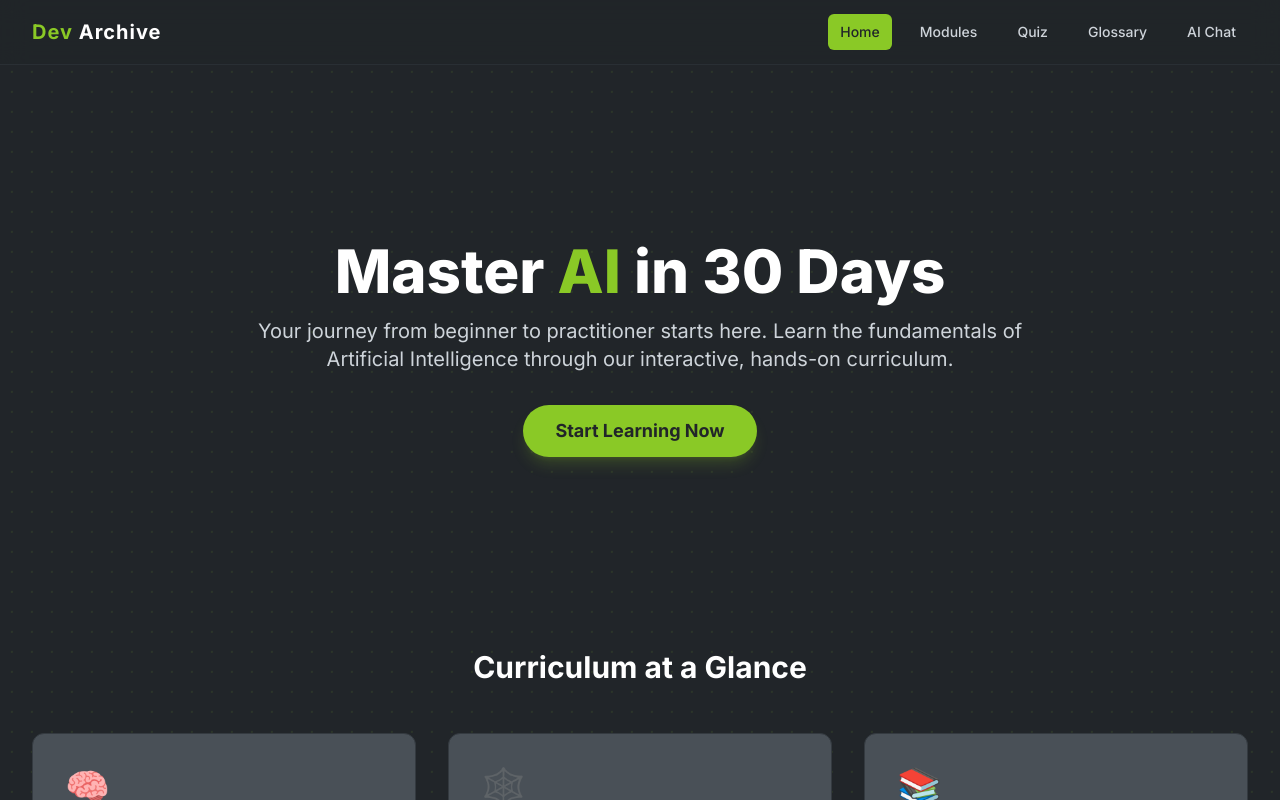
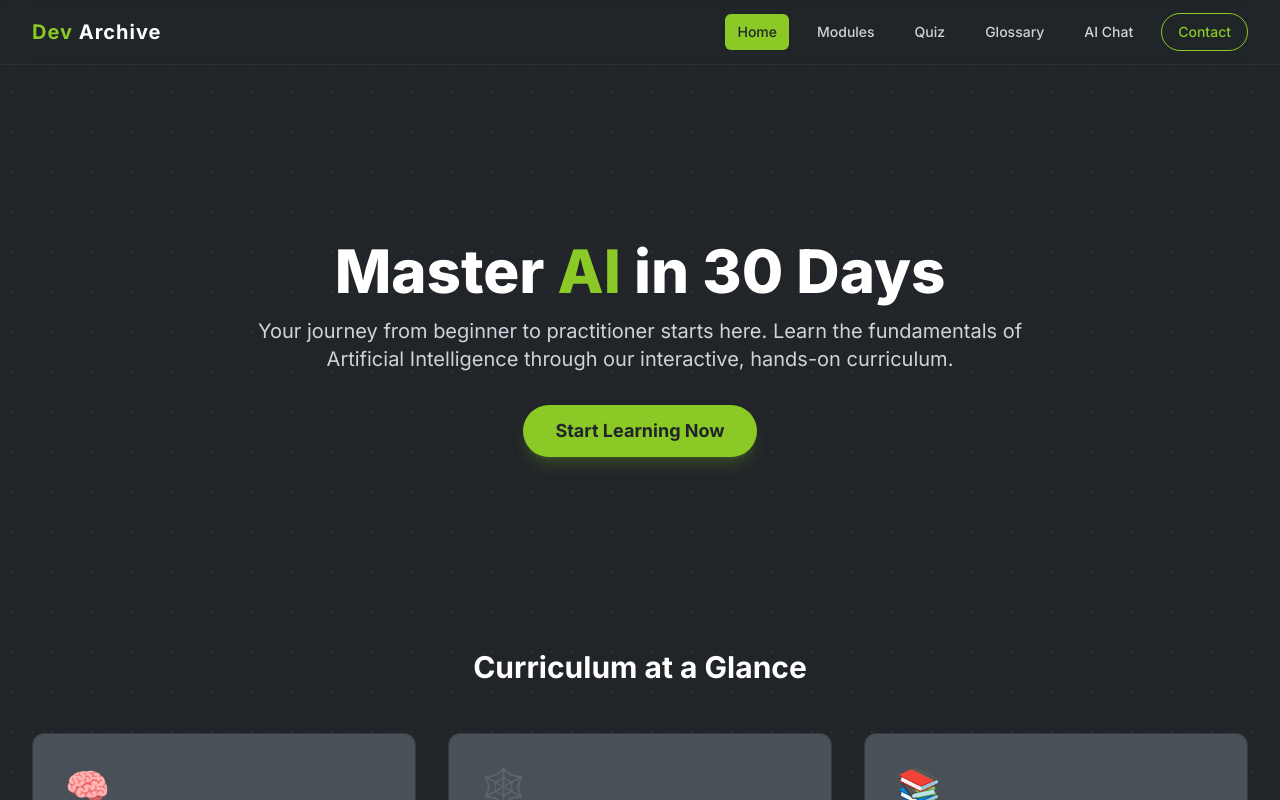
Before and after one commit to Shepherdwilliams/Dev-Archive, a React (Vite) app: page / in a window 1280 px wide. Shown: the top 800 px of the page. Built offline with nearby package versions, Linux system fonts and the light colour scheme; no server answers.

Commit message:
refactor: Remove authentication and Appwrite, add contact link
Removes all user authentication related code, including the Auth component and Appwrite client configuration. Updates the Header to include a contact email link.

```diff
--- a/components/Auth.tsx
+++ /dev/null
@@ -1,2 +0,0 @@
-// This component has been removed as part of the elimination of user authentication features.
-// This file can be safely deleted.
--- a/components/Header.tsx
+++ b/components/Header.tsx
@@ -45,6 +45,12 @@ export const Header: React.FC<HeaderProps> = ({ setView, currentView }) => {
               <NavLink view="quiz" currentView={currentView} setView={setView}>Quiz</NavLink>
               <NavLink view="glossary" currentView={currentView} setView={setView}>Glossary</NavLink>
               <NavLink view="chat" currentView={currentView} setView={setView}>AI Chat</NavLink>
+              <a
+                href="mailto:contact@development-archive.com"
+                className="px-4 py-2 rounded-full text-sm font-medium transition-colors duration-300 border border-brand-green text-brand-green hover:bg-brand-green hover:text-brand-black"
+              >
+                Contact
+              </a>
             </div>
             <div className="md:hidden">
               {/* Mobile menu could be adapted here */}
--- a/components/SetupGuide.tsx
+++ /dev/null
@@ -1,2 +0,0 @@
-// This component has been removed as part of the elimination of user authentication features.
-// This file can be safely deleted.
--- a/lib/appwrite.ts
+++ /dev/null
@@ -1,3 +0,0 @@
-// DEPRECATED: This file should be deleted.
-// All Supabase configuration has been moved to lib/supabase.ts to avoid conflicts.
-// This file is intentionally left blank to prevent build errors.
--- a/lib/supabase.ts
+++ /dev/null
@@ -1,2 +0,0 @@
-// This configuration file has been removed as part of the elimination of user authentication features.
-// This file can be safely deleted.
```
